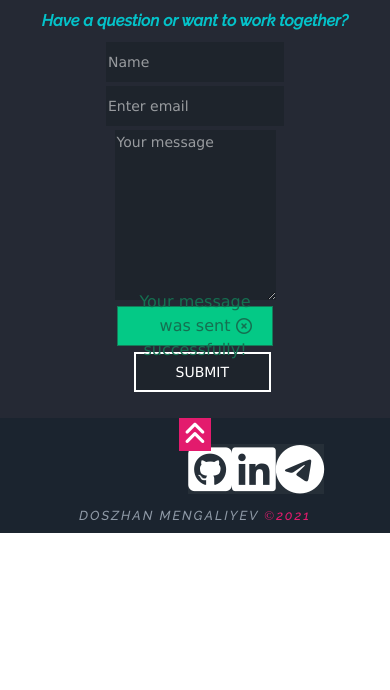
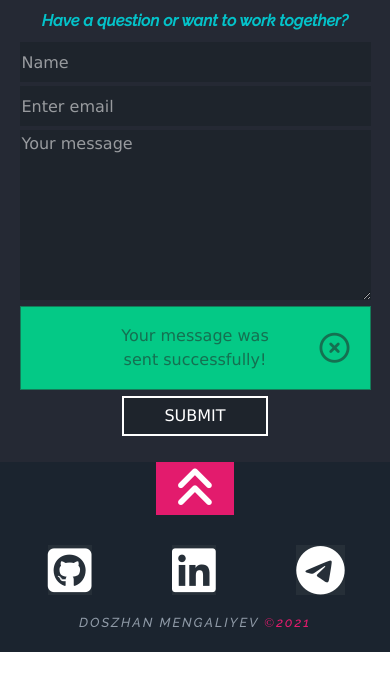
Before and after one commit to Doszhan-M/JS-Skill, a plain HTML site: page Front_E10/index.html in a window 390 px wide. Shown: the part 4952-5642 px from the top of the page. Drawn offline with nearby package versions, Linux system fonts and the light colour scheme.

Commit message:
add contact maket

```diff
--- a/Front_E10/scss/_contact.scss
+++ b/Front_E10/scss/_contact.scss
@@ -26,15 +26,22 @@
       color: #04c2c9;
       font-weight: 600;
       font-size: 12pt;
-            font-family: 'Raleway';
+      font-family: "Raleway";
     }
 
     .contact__form {
       @extend %flex_column;
       width: 40%;
 
+      @media screen and (max-width: 812px) {
+        & {
+          width: 90%;
+        }
+      }
+
       & textarea,
       & input {
+        font-size: 16px;
         border: none;
         margin: 2px;
         min-width: 100%;
@@ -50,25 +57,37 @@
       & .contact__success-alert {
         position: relative;
         margin: 4px 0;
-                height: 40px;
         min-width: 100%;
         font-size: 16px;
         color: #157051;
         background-color: #04c986;
         border: 1px solid #157c59;
+        padding: 1px;
         display: flex;
         align-items: center;
         justify-content: center;
 
         & p {
-                    min-width: 100%;
+          width: 80%;
           text-align: center;
-                    padding: 5px;
+
+          @media screen and (max-width: 812px) {
+            & {
+              width: 50%;
+            }
+          }
         }
         & i {
+          font-size: 20px;
           position: absolute;
           top: 50;
           right: 20px;
+
+          @media screen and (max-width: 812px) {
+            & {
+              font-size: 30px;
+            }
+          }
         }
       }
 
@@ -78,9 +97,13 @@
         min-width: 100px;
         border: 2px white solid;
         padding: 0 40px;
-            }
 
+        @media screen and (max-width: 812px) {
+          & {
+            align-self: center;
           }
         }
-
       }
+    }
+  }
+}
--- a/Front_E10/scss/_footer.scss
+++ b/Front_E10/scss/_footer.scss
@@ -20,6 +20,13 @@
             font-size: 25px;
             padding: 1% 1.2%;
             background-color: #e31b6d;
+
+            @media screen and (max-width: 812px) {
+                & {
+                    font-size: 45px;
+                    padding: 1% 5%;
+                }
+              }
         }
 
         .footer__content {
@@ -33,10 +40,17 @@
 
             .footer__sosial-links {
                 width: 25%;
-                margin: 5% 0 3% 0;
+                margin: 5% 4% 3% 0;
                 display: flex;
                 justify-content: space-between;
                 list-style: none;
+
+                @media screen and (max-width: 812px) {
+                    & {
+                        width: 90%;
+                        margin: 20% 10% 5% 0;
+                    }
+                  }
 
                 & i {
                     display: inline-block;
@@ -49,6 +63,8 @@
                 font-size: 13px;
                 color: #8f9aa7;
                 font-family: "Raleway";
+                margin: 0 0 3% 0;
+
 
                 & span {
                     color: #e31b6d;
```
Also changed, not shown: Front_E10/css/main.css, Front_E10/css/main.min.css, 2 other files. Lines whose indentation alone changed are shown as unchanged.
